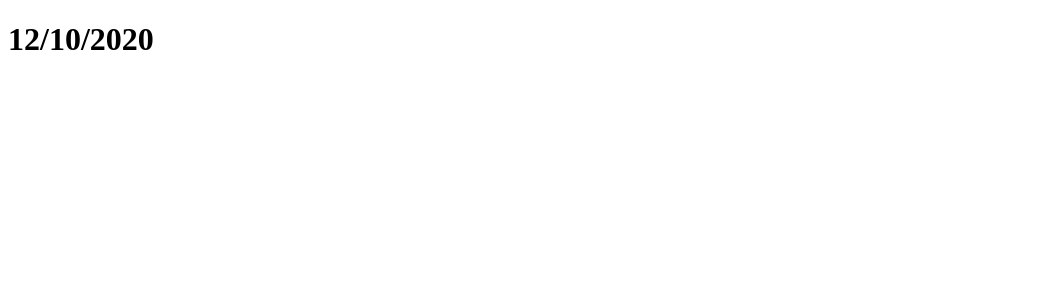
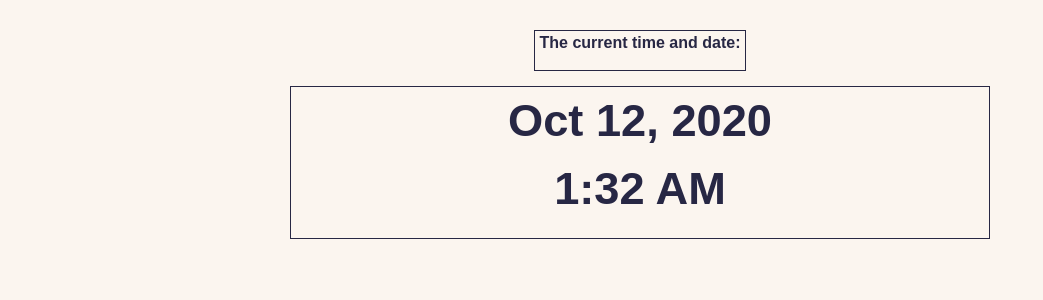
Before and after one commit to daustin391/time_display, a Django app: page / in a window 1280 px wide. Shown: the top 300 px of the page, without its empty margins (0-1043 px from the left). Run offline with Django 3.2, Linux system fonts and the light colour scheme.

Commit message:
added css

```diff
--- /dev/null
+++ b/time_display_app/static/style.css
@@ -0,0 +1,56 @@
+*,*::before,*::after { box-sizing: border-box; }
+
+ul[class],
+ol[class] {
+  padding: 0;
+}
+
+/* Remove default margin */
+body,
+h1,
+h2,
+h3,
+h4,
+p,
+ul[class],
+ol[class],
+figure,
+blockquote,
+dl,
+dd {
+  margin: 0;
+}
+
+body {
+    color: #272744;
+    font-family: sans-serif;
+    text-align: center;
+    vertical-align: top;
+    text-rendering: optimizeSpeed;
+    line-height: 1.5;
+    background-color: #fbf5ef;
+}
+
+h1 {
+    margin-top: 30px;
+    font-size: 1rem;
+    display: inline-block;
+    padding: 0 5px;
+}
+
+h2 {
+    font-size: 2.827rem;
+}
+
+.wrapper {
+    max-width: 700px;
+    margin: 0 auto;
+}
+
+h1,
+.wrapper div {
+    border: 1px solid #272744;
+    padding-bottom: 15px ;
+}
+
+.wrapper div { margin-top: 15px ; }
--- a/time_display_app/templates/index.html
+++ b/time_display_app/templates/index.html
@@ -5,10 +5,18 @@
     <meta charset="UTF-8">
     <meta name="viewport" content="width=device-width, initial-scale=1.0">
     <title>Time Display</title>
+    {% load static %}
+    <link rel="stylesheet" href="{% static 'style.css' %}">
 </head>
 
 <body>
-    <h1>{{time}}</h1>
+    <div class="wrapper">
+        <h1>The current time and date:</h1>
+        <div>
+            <h2>{{date}}</h2>
+            <h2>{{time}}</h2>
+        </div>
+    </div>
 </body>
 
 </html>
--- a/time_display_app/views.py
+++ b/time_display_app/views.py
@@ -3,5 +3,8 @@ from datetime import datetime
 
 
 def time_display(request):
-    context = {"time": datetime.now().strftime("%d/%m/%Y")}
+    context = {
+        "date": datetime.now().strftime("%b %-d, %Y"),
+        "time": datetime.now().strftime("%-I:%M %p"),
+    }
     return render(request, "index.html", context)
```
